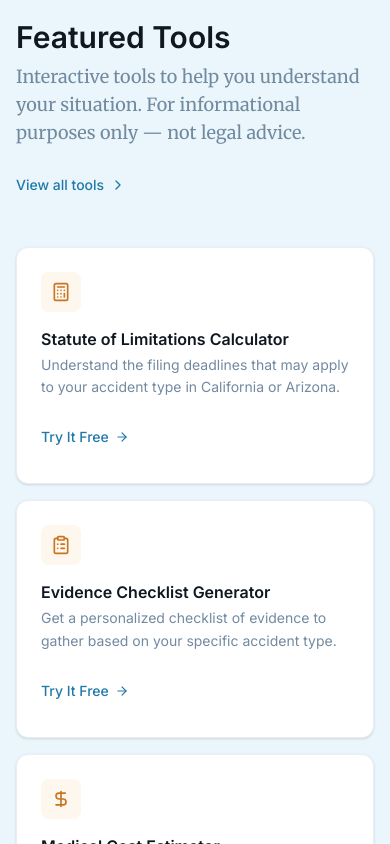
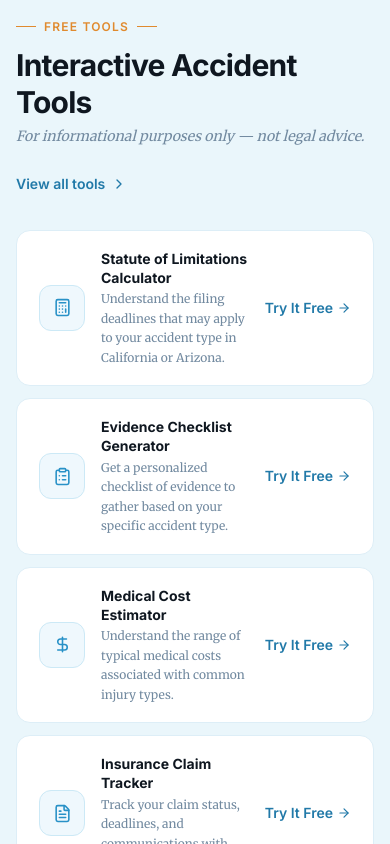
Before and after one commit to the-comet-companies/accident-path, a Next.js app: page / in a window 390 px wide. Shown: the part 3640-4484 px from the top of the page. Built offline with nearby package versions, Linux system fonts and the light colour scheme.

Commit message:
feat: redesign Featured Tools — horizontal row layout with teal icon tiles

```diff
--- a/app/page.tsx
+++ b/app/page.tsx
@@ -20,7 +20,6 @@ import { FaCar, FaTruck, FaMotorcycle, FaHardHat } from 'react-icons/fa'
 import { FaPersonFalling } from 'react-icons/fa6'
 import { CTAButton } from '@/components/ui/CTAButton'
 import { StateSelector } from '@/components/ui/StateSelector'
-import { ToolCard } from '@/components/content/ToolCard'
 import { buildMetaTags } from '@/components/seo/MetaTags'
 import { HomeAnimations } from '@/components/home/HomeAnimations'
 import { HeroVisual } from '@/components/home/HeroVisual'
@@ -51,42 +50,20 @@ const ACCIDENT_ICONS: Record<string, React.ReactNode> = {
 }
 
 const FEATURED_TOOLS = [
-  {
-    slug: 'statute-of-limitations',
-    title: 'Statute of Limitations Calculator',
-    description:
-      'Understand the filing deadlines that may apply to your accident type in California or Arizona.',
-    icon: <Calculator className="w-5 h-5" aria-hidden="true" />,
-  },
-  {
-    slug: 'evidence-checklist',
-    title: 'Evidence Checklist Generator',
-    description:
-      'Get a personalized checklist of evidence to gather based on your specific accident type.',
-    icon: <ClipboardList className="w-5 h-5" aria-hidden="true" />,
-  },
-  {
-    slug: 'medical-cost-estimator',
-    title: 'Medical Cost Estimator',
-    description:
-      'Understand the range of typical medical costs associated with common injury types.',
-    icon: <DollarSign className="w-5 h-5" aria-hidden="true" />,
-  },
-  {
-    slug: 'insurance-claim-tracker',
-    title: 'Insurance Claim Tracker',
-    description:
-      'Track your claim status, deadlines, and communications with your insurance company.',
-    icon: <FileText className="w-5 h-5" aria-hidden="true" />,
-  },
-  {
-    slug: 'injury-journal',
-    title: 'Injury Journal',
-    description:
-      'Document your symptoms, treatments, and daily impact. Detailed records can matter in your recovery.',
-    icon: <BookOpen className="w-5 h-5" aria-hidden="true" />,
-  },
+  { slug: 'statute-of-limitations', title: 'Statute of Limitations Calculator', description: 'Understand the filing deadlines that may apply to your accident type in California or Arizona.' },
+  { slug: 'evidence-checklist',     title: 'Evidence Checklist Generator',      description: 'Get a personalized checklist of evidence to gather based on your specific accident type.'   },
+  { slug: 'medical-cost-estimator', title: 'Medical Cost Estimator',            description: 'Understand the range of typical medical costs associated with common injury types.'           },
+  { slug: 'insurance-claim-tracker',title: 'Insurance Claim Tracker',           description: 'Track your claim status, deadlines, and communications with your insurance company.'        },
+  { slug: 'injury-journal',         title: 'Injury Journal',                    description: 'Document your symptoms, treatments, and daily impact. Detailed records can matter in your recovery.' },
 ]
+
+const TOOL_ICONS: Record<string, React.ReactNode> = {
+  'statute-of-limitations':  <Calculator    className="w-[19px] h-[19px]" aria-hidden="true" />,
+  'evidence-checklist':      <ClipboardList className="w-[19px] h-[19px]" aria-hidden="true" />,
+  'medical-cost-estimator':  <DollarSign    className="w-[19px] h-[19px]" aria-hidden="true" />,
+  'insurance-claim-tracker': <FileText      className="w-[19px] h-[19px]" aria-hidden="true" />,
+  'injury-journal':          <BookOpen      className="w-[19px] h-[19px]" aria-hidden="true" />,
+}
 
 const FEATURED_GUIDES = [
   {
@@ -381,39 +358,62 @@ export default function Home() {
       {/* ── 5. Featured Tools ─────────────────────────────────────────────── */}
       <section className="bg-surface-info py-16 lg:py-24" aria-labelledby="tools-heading">
         <div className="max-w-6xl mx-auto px-4 sm:px-6 lg:px-8">
-          <div className="flex flex-col sm:flex-row sm:items-end sm:justify-between gap-4 mb-10">
+
+          {/* Heading row */}
+          <div className="flex flex-col sm:flex-row sm:items-end sm:justify-between gap-4 mb-6">
             <div>
+              <div className="flex items-center gap-2 text-amber-500 text-xs font-semibold uppercase tracking-widest font-sans mb-3">
+                <span className="w-5 h-px bg-amber-500 shrink-0" aria-hidden="true" />
+                Free Tools
+                <span className="w-5 h-px bg-amber-500 shrink-0" aria-hidden="true" />
+              </div>
               <h2
                 id="tools-heading"
-                className="font-sans font-semibold text-3xl lg:text-4xl text-neutral-950 mb-2"
+                className="font-sans font-bold text-3xl lg:text-4xl text-neutral-950 leading-tight tracking-tight"
               >
-                Featured Tools
+                Interactive Accident Tools
               </h2>
-              <p className="font-serif text-neutral-500 text-lg max-w-lg">
-                Interactive tools to help you understand your situation. For informational purposes
-                only — not legal advice.
+              <p className="font-serif italic text-sm text-neutral-500 mt-1">
+                For informational purposes only — not legal advice.
               </p>
             </div>
             <Link
               href="/tools"
-              className="inline-flex items-center gap-1.5 text-sm font-medium text-primary-600 hover:text-primary-700 transition-colors shrink-0 min-h-[44px] sm:min-h-0"
+              className="inline-flex items-center gap-1.5 text-sm font-semibold font-sans text-primary-600 hover:text-primary-700 transition-colors shrink-0 min-h-[44px] sm:min-h-0"
             >
               View all tools
               <ChevronRight className="w-4 h-4" aria-hidden="true" />
             </Link>
           </div>
-          <div className="grid grid-cols-1 sm:grid-cols-2 lg:grid-cols-3 xl:grid-cols-5 gap-4">
+
+          {/* Tool rows */}
+          <div className="flex flex-col gap-3">
             {FEATURED_TOOLS.map((tool) => (
-              <div key={tool.slug} data-animate="tool-card">
-                <ToolCard
-                  title={tool.title}
-                  description={tool.description}
-                  href={`/tools/${tool.slug}`}
-                  icon={tool.icon}
-                />
-              </div>
+              <Link
+                key={tool.slug}
+                href={`/tools/${tool.slug}`}
+                data-animate="tool-card"
+                className="group flex items-center gap-4 bg-white border border-[#ddeef7] rounded-[14px] px-[22px] py-[18px] hover:border-primary-200 hover:shadow-[0_4px_16px_rgba(40,145,199,0.09)] transition-all duration-200 focus-visible:outline-2 focus-visible:outline-offset-2 focus-visible:outline-primary-500"
+              >
+                <div className="w-[46px] h-[46px] rounded-[12px] bg-[#eff8fd] border border-[#cce9f6] flex items-center justify-center shrink-0 text-primary-500">
+                  {TOOL_ICONS[tool.slug]}
+                </div>
+                <div className="flex-1 min-w-0">
+                  <p className="font-sans font-bold text-sm text-neutral-950 leading-snug">
+                    {tool.title}
+                  </p>
+                  <p className="font-serif text-xs text-neutral-500 leading-relaxed mt-0.5">
+                    {tool.description}
+                  </p>
+                </div>
+                <span className="inline-flex items-center gap-1 text-sm font-semibold font-sans text-primary-600 group-hover:text-primary-700 transition-colors whitespace-nowrap shrink-0">
+                  Try It Free
+                  <ArrowRight className="w-3.5 h-3.5" aria-hidden="true" />
+                </span>
+              </Link>
             ))}
           </div>
+
         </div>
       </section>
 
```
